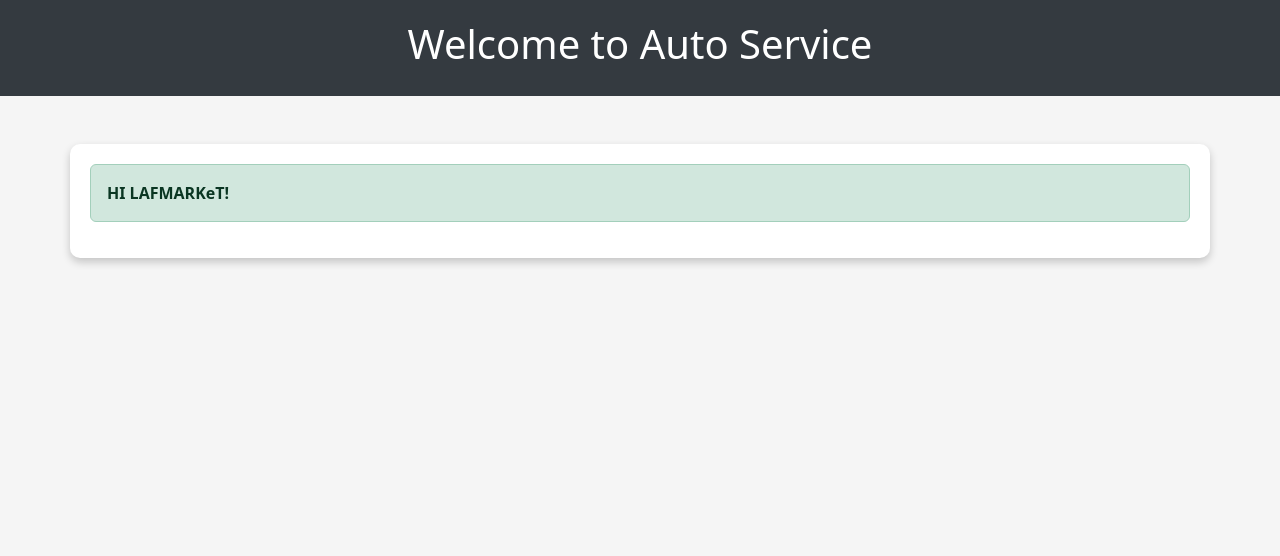
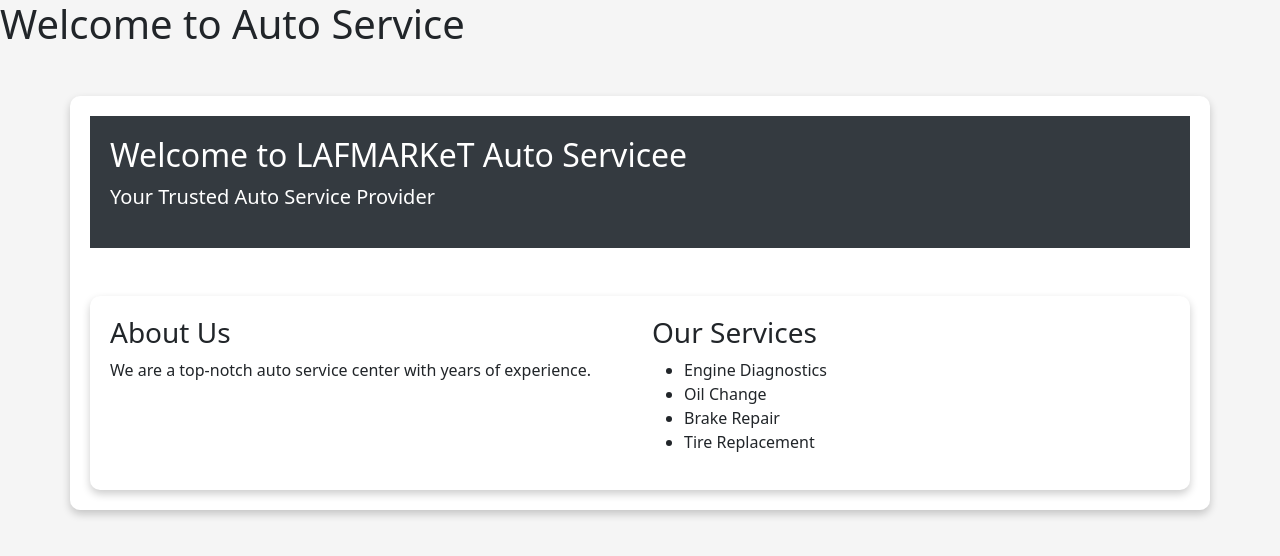
Before and after one commit to AndrewLAF/autoservice, a Django app: page / in a window 1280 px wide. Shown: the top 556 px of the page. Run offline with Django 4.2, Linux system fonts and the light colour scheme.

Commit message:
add base.html header.html

```diff
--- /dev/null
+++ b/autoservice/templates/base.html
@@ -0,0 +1,27 @@
+<!DOCTYPE html>
+<html lang="en">
+<head>
+    <meta charset="UTF-8">
+    <meta name="viewport" content="width=device-width, initial-scale=1.0">
+    <title>{% block title %}LAFMARKeT Auto Service{% endblock %}</title>
+    <link rel="stylesheet" href="https://cdn.jsdelivr.net/npm/bootstrap@5.3.0/dist/css/bootstrap.min.css">
+    <style>
+        body {
+            background-color: #f5f5f5;
+        }
+
+        .container {
+            background-color: #fff;
+            border-radius: 10px;
+            padding: 20px;
+            box-shadow: 0 4px 8px 0 rgba(0, 0, 0, 0.2);
+        }
+    </style>
+</head>
+<body>
+    {% include "includes/header.html" %}
+    <div class="container mt-5">
+        {% block content %}{% endblock %}
+    </div>
+</body>
+</html>
--- a/autoservice/templates/cars/index.html
+++ b/autoservice/templates/cars/index.html
@@ -1,38 +1,25 @@
-<!DOCTYPE html>
-<html lang="en">
-<head>
-    <meta charset="UTF-8">
-    <meta name="viewport" content="width=device-width, initial-scale=1.0">
-    <title>LAFMARKeT Auto Service</title>
-    <link rel="stylesheet" href="https://cdn.jsdelivr.net/npm/bootstrap@5.3.0/dist/css/bootstrap.min.css">
-    <style>
-        body {
-            background-color: #f5f5f5;
-        }
+{% extends "base.html" %}
 
-        .header {
-            background-color: #343a40;
-            color: #fff;
-            padding: 20px;
-            text-align: center;
-        }
-
-        .container {
-            background-color: #fff;
-            border-radius: 10px;
-            padding: 20px;
-            box-shadow: 0 4px 8px 0 rgba(0, 0, 0, 0.2);
-        }
-    </style>
-</head>
-<body>
-    <div class="header">
-        <h1>Welcome to Auto Service</h1>
+{% block content %}
+    <div class="jumbotron" style="background-color: #343a40; color: #fff; padding: 20px;">
+        <h2>Welcome to LAFMARKeT Auto Servicee</h2>
+        <p class="lead">Your Trusted Auto Service Provider</p>
     </div>
     <div class="container mt-5">
-        <div class="alert alert-success">
-            <strong>HI LAFMARKeT!</strong>
+        <div class="row">
+            <div class="col-md-6">
+                <h3>About Us</h3>
+                <p>We are a top-notch auto service center with years of experience.</p>
+            </div>
+            <div class="col-md-6">
+                <h3>Our Services</h3>
+                <ul>
+                    <li>Engine Diagnostics</li>
+                    <li>Oil Change</li>
+                    <li>Brake Repair</li>
+                    <li>Tire Replacement</li>
+                </ul>
+            </div>
         </div>
     </div>
-</body>
-</html>
+{% endblock %}
--- /dev/null
+++ b/autoservice/templates/includes/header.html
@@ -0,0 +1,3 @@
+<div class="header">
+    <h1>{% block header %}Welcome to Auto Service{% endblock %}</h1>
+</div>
```
Also changed, not shown: autoservice/templates/includes/footer.html (added).
